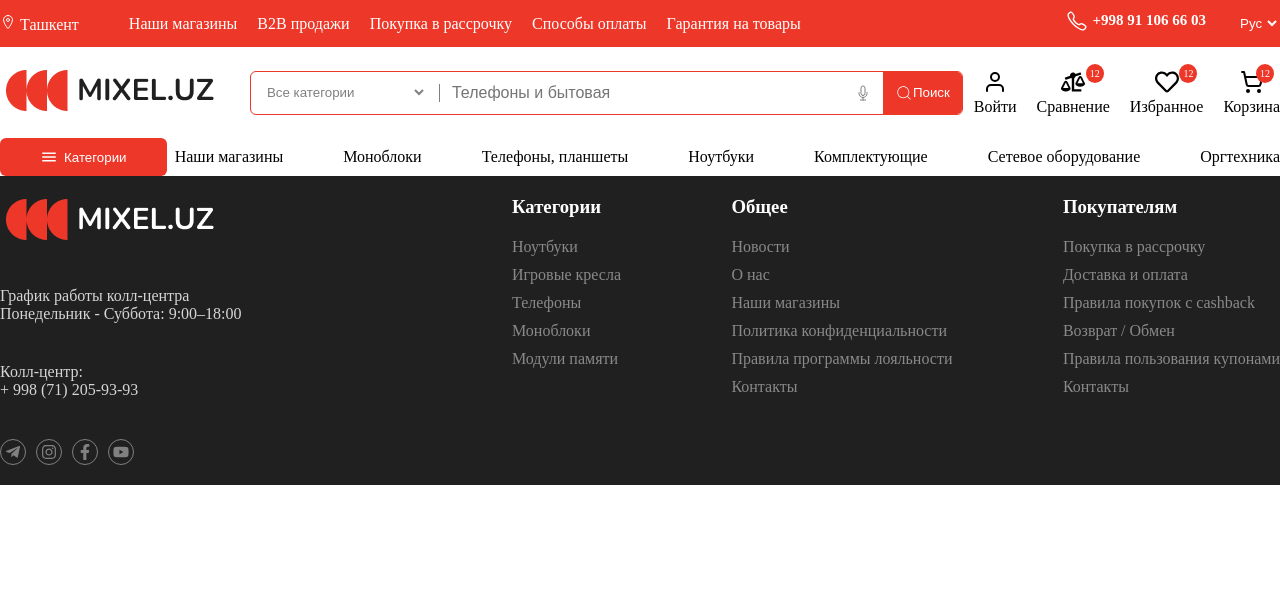
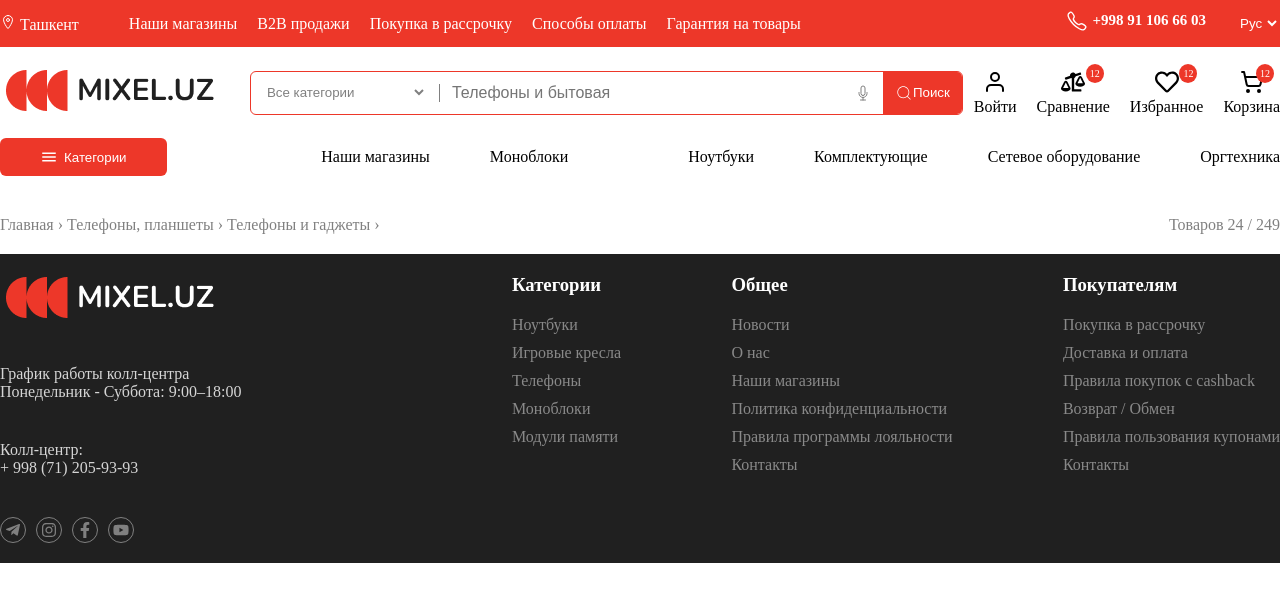
Before and after one commit to djboburjon/mixel.uz, a React (Vite) app: page /filter in a window 1280 px wide. Shown: the top 602 px of the page. Built offline with nearby package versions, Linux system fonts and the light colour scheme.

Commit message:
added filter to pages

```diff
--- a/src/App.jsx
+++ b/src/App.jsx
@@ -3,6 +3,7 @@ import './App.css'
 import Navbar from './components/navbar/Navbar'
 import Footer from './components/footer/Footer'
 import Home from './pages/home/Home'
+import Filter from './pages/filter/Filter'
 
 function App() {
 
@@ -12,6 +13,7 @@ function App() {
         <Navbar/>
         <Routes>
           <Route path='/' element={<Home/>}/>
+          <Route path='/filter' element={<Filter/>}/>
         </Routes>
         <Footer/>
       </BrowserRouter>
--- a/src/components/navbar/Navbar.jsx
+++ b/src/components/navbar/Navbar.jsx
@@ -9,6 +9,7 @@ import { FaBalanceScaleLeft } from "react-icons/fa";
 import { FaRegHeart } from "react-icons/fa";
 import { LuShoppingCart } from "react-icons/lu";
 import { MdMenu } from "react-icons/md";
+import { Link } from "react-router-dom";
 
 function Navbar() {
   return (
@@ -110,7 +111,8 @@ function Navbar() {
               <a href="#">Моноблоки</a>
             </li>
             <li className="link">
-              <a href="#">Телефоны, планшеты</a>
+              {/* <Link to={"/filter"}>Телефоны, планшеты</Link> */}
+              <a href="/filter"></a>
             </li>
             <li className="link">
               <a href="#">Ноутбуки</a>
--- /dev/null
+++ b/src/pages/filter/Filter.css
@@ -0,0 +1,7 @@
+.inWay .container {
+  display: flex;
+  align-items: center;
+  justify-content: space-between;
+  color: gray;
+  padding: 40px 0 20px 0;
+}
--- /dev/null
+++ b/src/pages/filter/Filter.jsx
@@ -0,0 +1,17 @@
+import React from 'react'
+import './Filter.css'
+
+function Filter() {
+  return (
+    <div>
+      <div className="inWay">
+        <div className="container">
+          <p><span>Главная ›</span> <span>Телефоны, планшеты ›</span> <span>Телефоны и гаджеты ›</span></p>
+          <p>Товаров 24 / 249</p>
+        </div>
+      </div>
+    </div>
+  )
+}
+
+export default Filter
```
